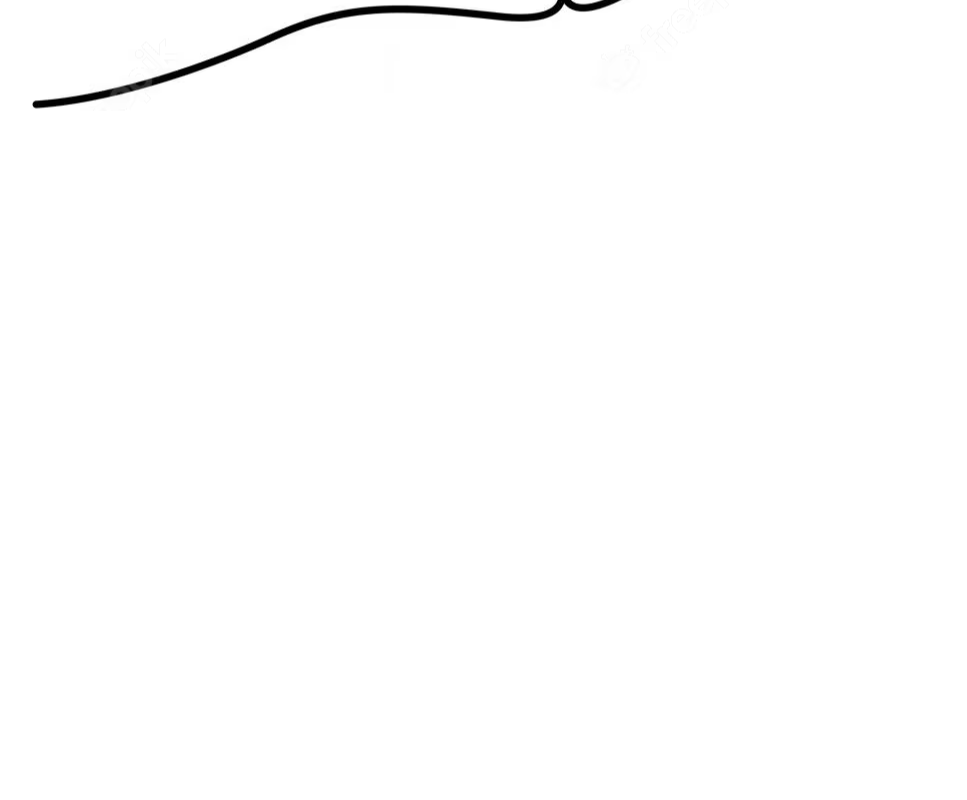
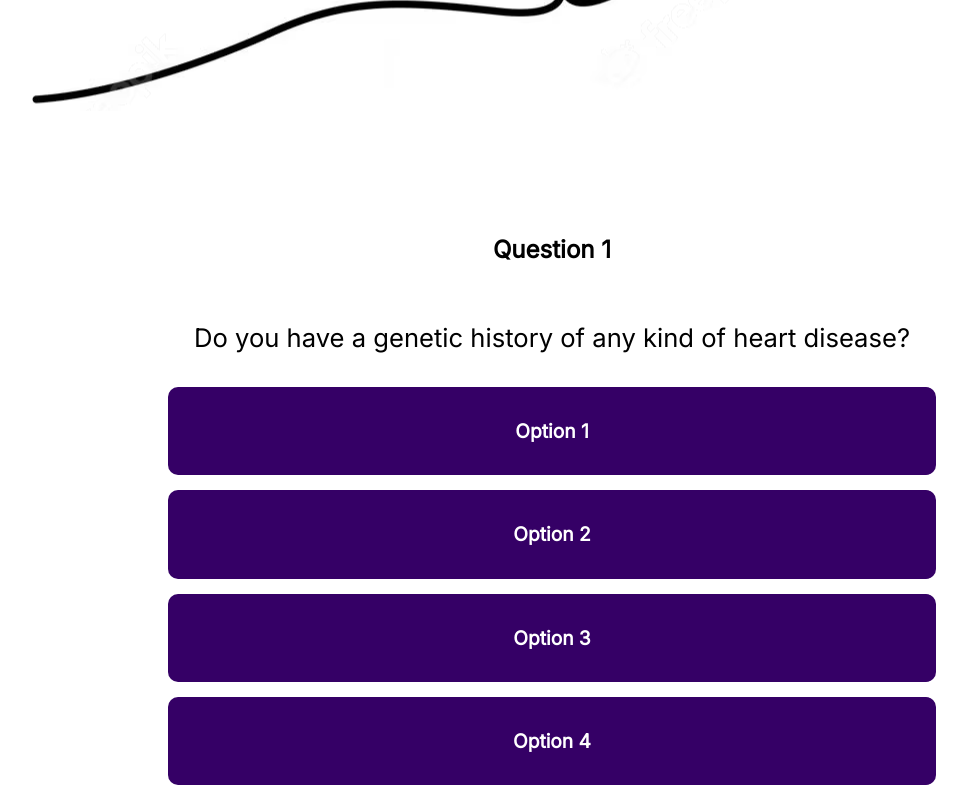
Before and after one commit to Vaalve/vaalve, a React (Create React App) app: page / in a window 1280 px wide. Shown: the part 599-1399 px from the top of the page, without its empty margins (88-1055 px from the left). Before the commit the page ends 800 px from the top, so only its background shows below. Built offline with nearby package versions, Linux system fonts and the light colour scheme.

Commit message:
create quiz

```diff
--- a/src/App.css
+++ b/src/App.css
@@ -1,3 +1,5 @@
+@import url('https://fonts.googleapis.com/css2?family=Inter&family=Poppins&display=swap');
+
 .App {
   text-align: center;
 }
@@ -90,3 +92,74 @@ h1.centercard{
 .rectangle {
   width: 23px;
 }
+
+.question-num {
+  padding-top: 50px;
+  display: flex;
+  justify-content: center;
+  align-items: center;
+}
+
+
+h3 {
+    font-family: 'Inter';
+    font-style: normal;
+    font-weight: 600;
+    font-display: swap;
+    font-size: 1.5em;
+}
+
+.question-description {
+  display: flex;
+  justify-content: center;
+  align-items: center;
+}
+
+h4 {
+    font-family: 'Inter';
+    font-style: normal;
+    font-weight: 300;
+    font-display: swap;
+    font-size: 1.6em;
+}
+
+.answer-group {
+  display: flex;
+  align-items: center;
+  flex-direction: column;
+}
+
+
+.answer {
+    background-color: #350066;
+    width: 60%;
+    height: 40%;
+    border-radius: 10px;
+    justify-content: center;
+    align-items: center;
+    text-align: center;
+    vertical-align: center;
+    display: flex;
+}
+
+@media (max-width: 800px) {
+  .box {
+    width: 40%;
+    height: 40%;
+  }
+}
+
+.answer-btwn {
+    background-color: #fff;
+    height: 15px;
+}
+
+h5 {
+    color: white;
+    font-family: 'Inter';
+    font-style: normal;
+    font-weight: 600;
+    font-display: swap;
+    font-size: 1.2em;
+    vertical-align: center;
+}
--- a/src/App.js
+++ b/src/App.js
@@ -1,10 +1,13 @@
 import './App.css';
 import Home from './home';
-
+import Q1 from './Quiz1';
 
 function App() {
   return (
+    <>
     <Home />
+    <Q1 />
+    </>
   );
 }
 
--- /dev/null
+++ b/src/Quiz1.js
@@ -0,0 +1,35 @@
+import './App.css';
+
+function Q1() {
+    return (
+      <>
+      <div className="question-num">
+        <h3>Question 1</h3>
+      </div>
+      <div className='question-description'>
+        <h4>Do you have a genetic history of any kind of heart disease?</h4>
+      </div>
+      <div className='answer-group'>
+        <div className='answer'>
+            <h5>Option 1</h5>
+        </div>
+        <div className='answer-btwn'></div>
+        <div className='answer'>
+           <h5>Option 2</h5>
+        </div>
+        <div className='answer-btwn'></div>
+        <div className='answer'>
+            <h5>Option 3</h5>
+        </div>
+        <div className='answer-btwn'></div>
+        <div className='answer'>
+            <h5>Option 4</h5>
+        </div>
+        <div className='answer-btwn'></div>
+      </div>
+
+      </>
+    );
+  }
+
+  export default Q1;
```
